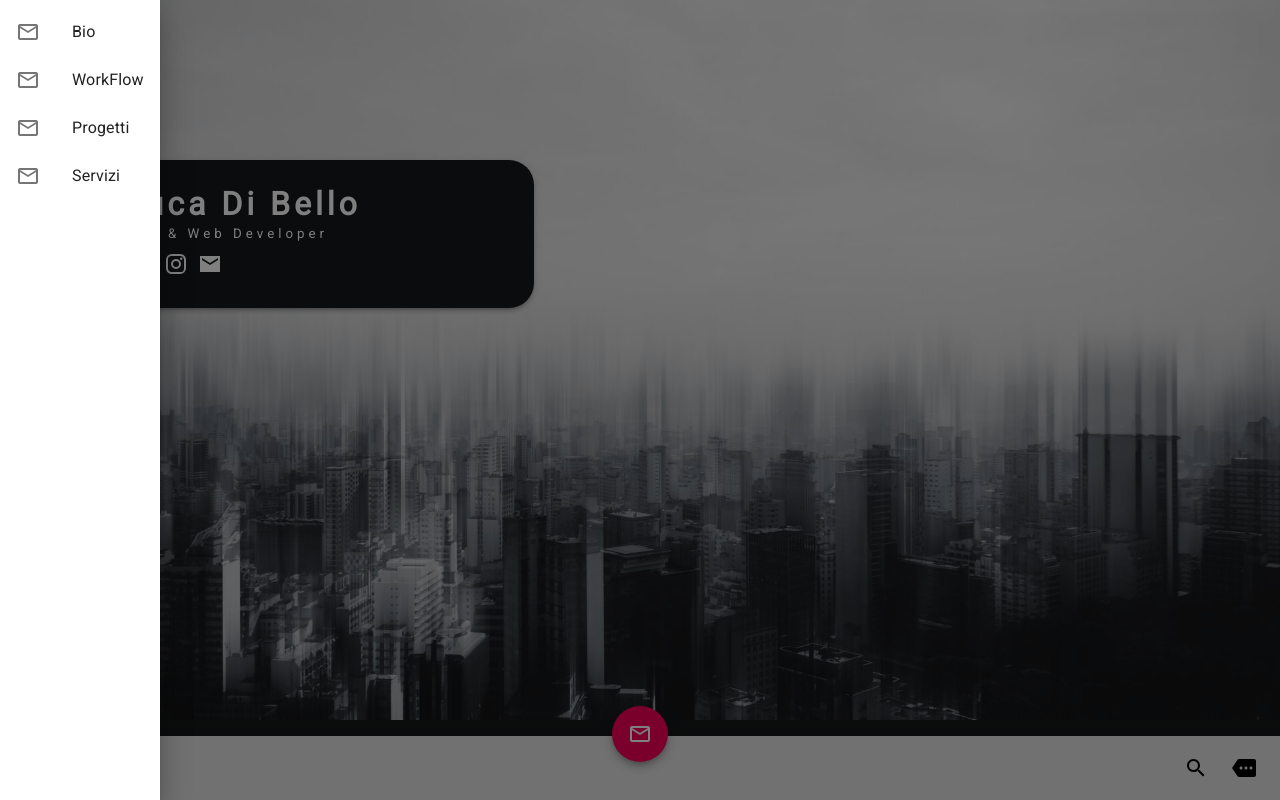
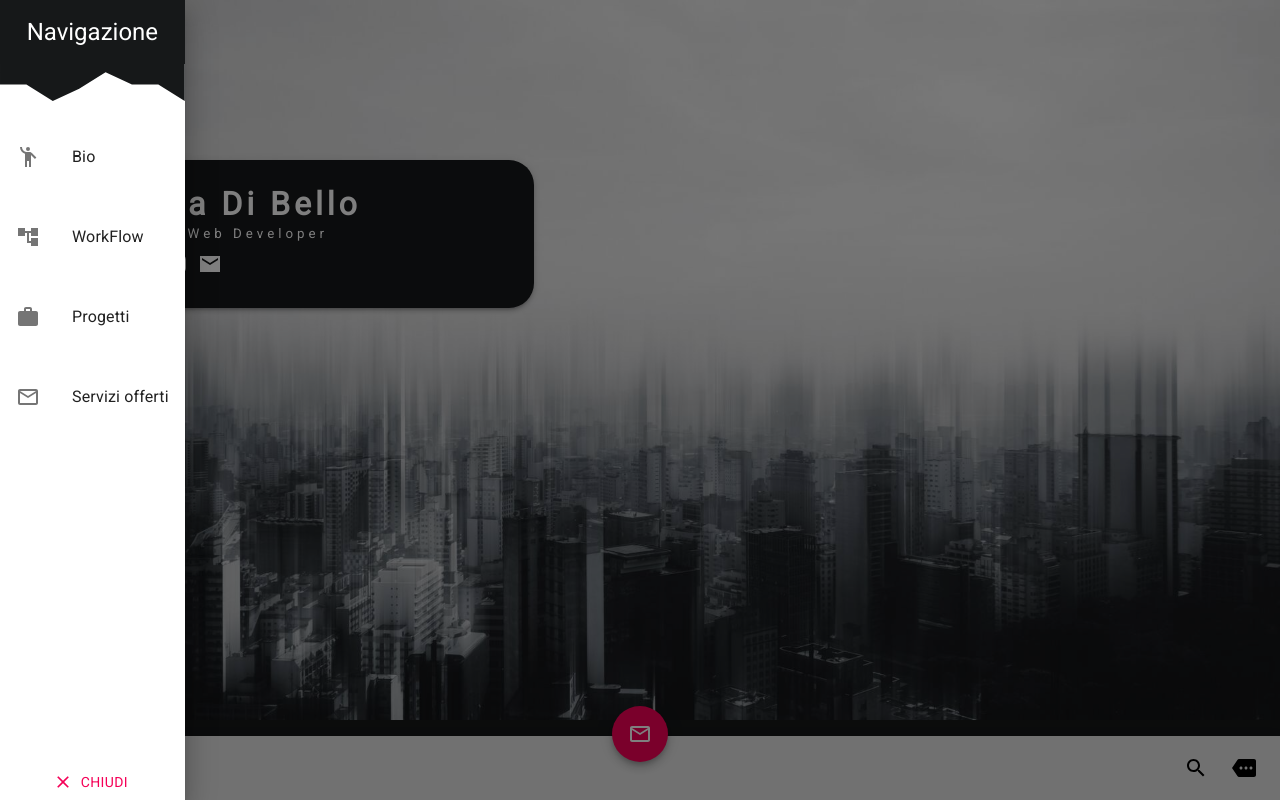
Before and after one commit to lucadibello/lucadibello, a React (Create React App) app in the folder client/: page / in a window 1280 px wide. Both pictures are taken after a click on the element 36 px from the left and 768 px from the top of the page. Shown: the top 800 px of the page. Built offline with nearby package versions, Linux system fonts and the light colour scheme; no server answers.

Commit message:
Added waves + resized items to fill available space

```diff
--- a/client/src/components/CustomDrawer.tsx
+++ b/client/src/components/CustomDrawer.tsx
@@ -7,12 +7,21 @@ import {
   ListItemIcon,
   ListItemText,
   SvgIcon,
+  Button,
+  Typography,
+  Box
 } from '@material-ui/core';
 
 import {
   MailOutlineOutlined as MailIcon,
+  EmojiPeople as PeopleIcon,
+  Work as WorkIcon,
+  AccountTree as ProjectIcon,
+  Close as CloseIcon,
   SvgIconComponent
 } from '@material-ui/icons';
+
+import { createStyles, makeStyles, Theme } from '@material-ui/core/styles';
 
 interface LucaDrawerProps {
   open: boolean,
@@ -28,35 +37,74 @@ interface DrawerItem {
 const listItems: DrawerItem[] = [
   {
     text: "Bio",
-    icon: MailIcon
+    icon: PeopleIcon
   },
   {
     text: "WorkFlow",
-    icon: MailIcon
+    icon: ProjectIcon
   },
   {
     text: "Progetti",
-    icon: MailIcon
+    icon: WorkIcon
   },
   {
-    text: "Servizi",
+    text: "Servizi offerti",
     icon: MailIcon
   },
 ]
 
+const useStyles = makeStyles((theme: Theme) =>
+  createStyles({
+    drawerListItems: {
+      display: 'flex',
+      flexDirection: 'column',
+      alignItems: 'center !important',
+      justifyContent: 'center'
+    },
+    drawerHeader: {
+      display: 'flex',
+      alignItems: 'center',
+      padding: theme.spacing(0, 1),
+      // necessary for content to be below app bar
+      ...theme.mixins.toolbar,
+      justifyContent: 'center',
+      background: '#161819',
+      color: 'white'
+    },
+    listItem: {
+      height: "10vh"
+    },
+    drawerSpacer: {
+      flexGrow: 1
+    }
+  })
+)
+
 export default function CustomDrawer (props: LucaDrawerProps) {
+  const classes = useStyles()
   return (
-    <nav aria-label="mailbox folders">
+    <nav aria-label="swipable menu">
       <SwipeableDrawer
         anchor={"left"}
         open={props.open}
         onClose={props.onClose}
         onOpen={props.onOpen}
         disableBackdropTransition={false}
+        className={classes.drawerListItems}
       >
+        <div className={classes.drawerHeader}>
+          <Typography variant="h5" component="h2">
+            Navigazione
+          </Typography>
+        </div>
+        <Box>
+          <svg xmlns="http://www.w3.org/2000/svg" viewBox="0 0 1440 320">
+            <path fill="#161819" fillOpacity="1" d="M0,160L205.7,160L411.4,288L617.1,192L822.9,64L1028.6,160L1234.3,160L1440,288L1440,0L1234.3,0L1028.6,0L822.9,0L617.1,0L411.4,0L205.7,0L0,0Z"></path>
+          </svg>
+        </Box>
         <List>
           {listItems.map((item) => (
-            <ListItem button key={item.text}>
+            <ListItem button key={item.text} className={classes.listItem}>
               <ListItemIcon>
                 <SvgIcon component={item.icon} />
               </ListItemIcon>
@@ -64,6 +112,14 @@ export default function CustomDrawer (props: LucaDrawerProps) {
             </ListItem>
           ))}
         </List>
+        <div className={classes.drawerSpacer} />
+        <Button
+          color="secondary"
+          onClick={props.onClose}
+          startIcon={<CloseIcon />}
+        >
+          Chiudi
+        </Button>
       </SwipeableDrawer>
     </nav>
   )
```
